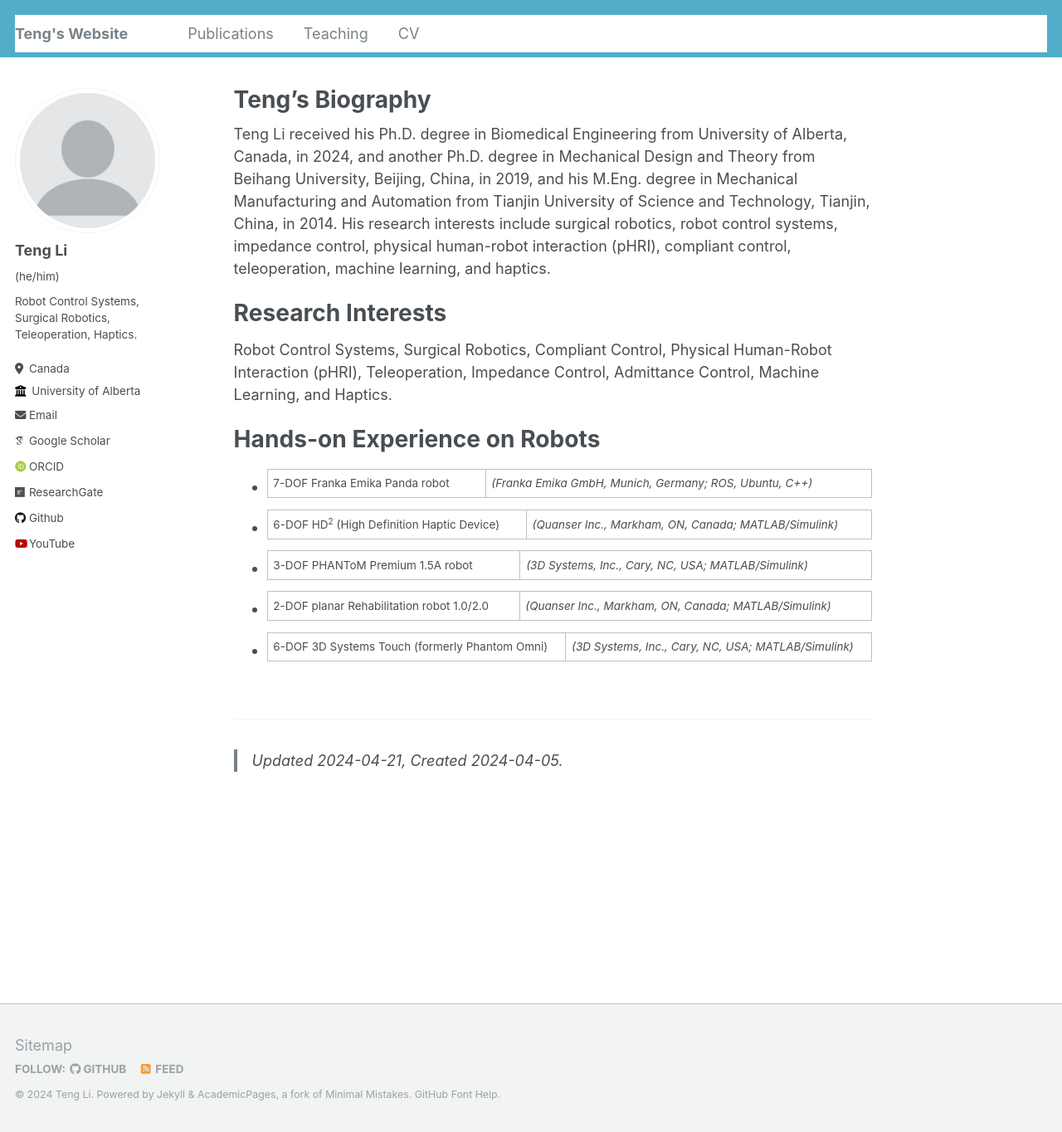
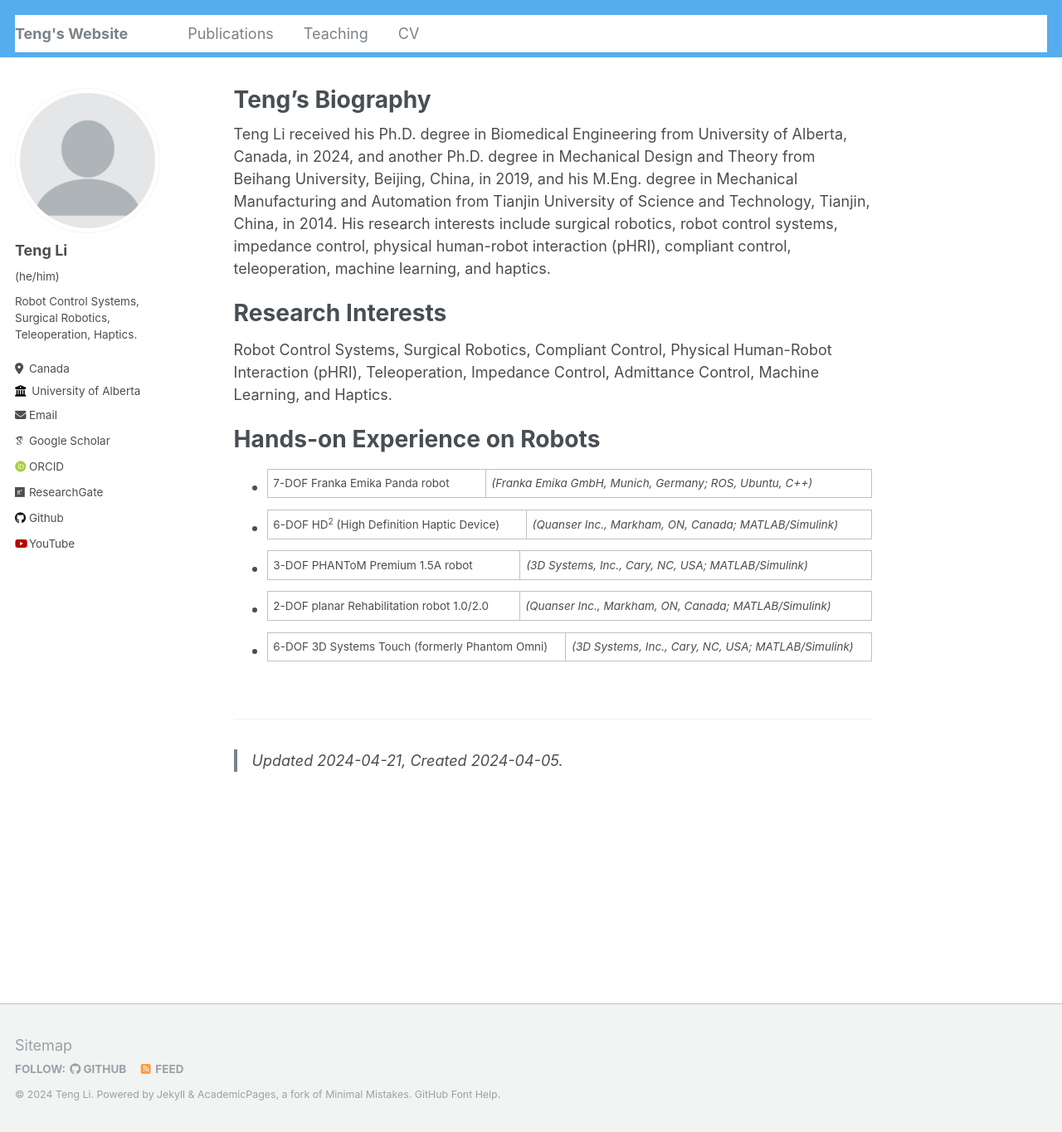
Before and after one commit to teng4/teng4.github.io, a Jekyll site: the page built from _pages/about.md, in a window 1280 px wide and 1364 px high. Shown: the whole window at 83% size. Built offline with Jekyll 4.4.1, drawn with Linux system fonts in a browser that asks for light colours; some web fonts are replaced.

Commit message:
Update _masthead.scss

```diff
--- a/_sass/_masthead.scss
+++ b/_sass/_masthead.scss
@@ -4,7 +4,7 @@
 
 .masthead {
   position: fixed;
-  background: $info-color;
+  background: $twitter-color;
   border-bottom: 1px solid $border-color;
   height: $masthead-height;
   top: 0;
```
